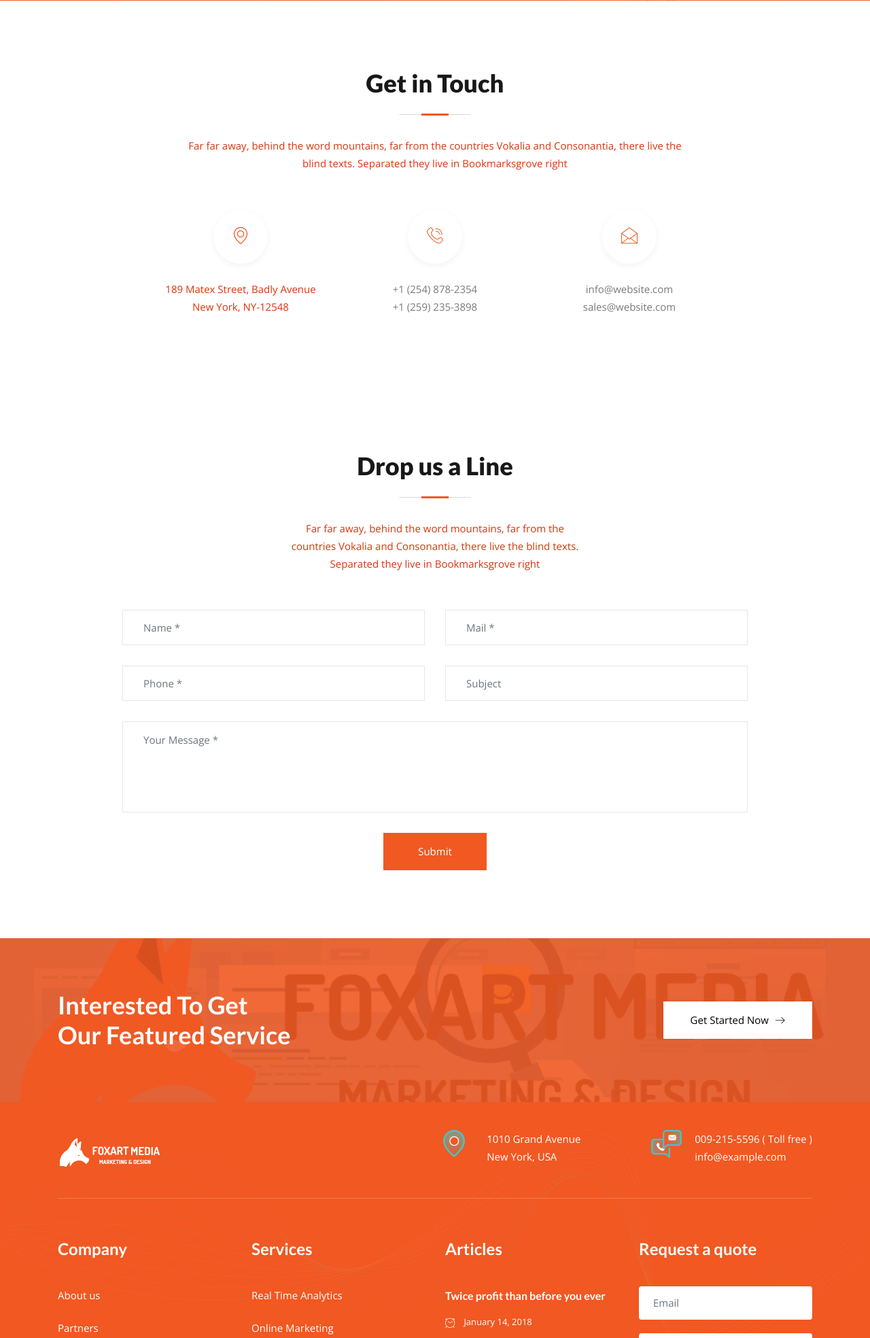
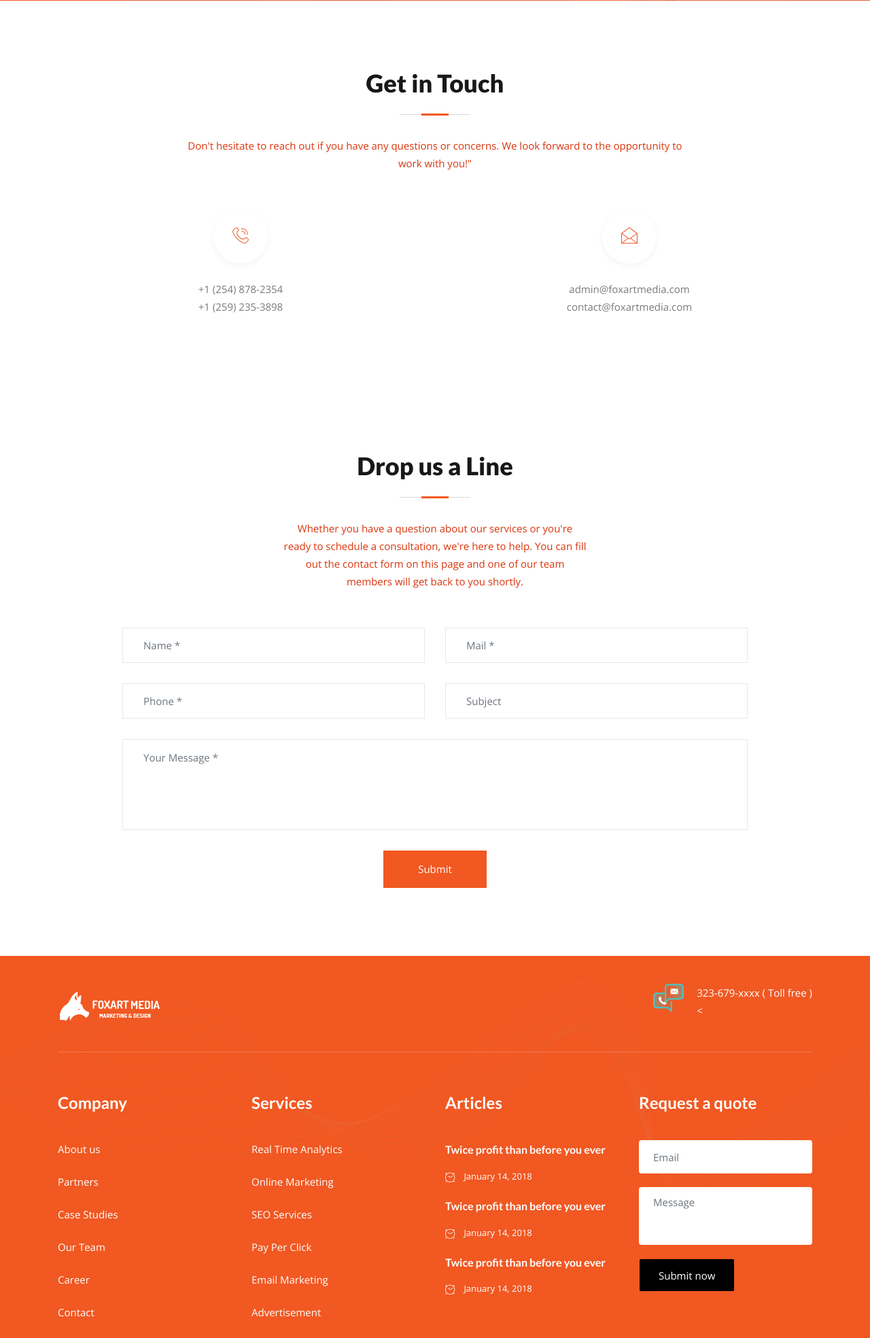
Before and after one commit to PhantomCor3/FoxArt-Media-Webpage, a PHP site: page /contact.php in a window 1280 px wide. Shown: the part 392-2360 px from the top of the page at 68% size. Run offline with PHP 8.4, Linux system fonts and the light colour scheme; data that the repository does not hold is empty; some libraries are stand-ins or nearby versions; some web fonts are replaced.

Commit message:
TexModdify
Adding some text to the website for info

Adding some web and icons for portfolio.

```diff
--- a/contact.php
+++ b/contact.php
@@ -30,7 +30,7 @@
                 <div class="xs-heading text-center style4">
                     <h2 class="section-title">Get in Touch</h2>
                     <span class="line"></span>
-                    <p>Far far away, behind the word mountains, far from the countries Vokalia and Consonantia, there live the blind texts. Separated they live in Bookmarksgrove right</p>
+                    <p>Don't hesitate to reach out if you have any questions or concerns. We look forward to the opportunity to work with you!"</p>
                 </div><!-- .xs-heading END -->
             </div>
         </div><!-- .row END -->
@@ -38,15 +38,7 @@
             <div class="col-lg-10 mx-auto">
                 <div class="contact-info-wraper">
                     <div class="row">
-                        <div class="col-lg-4 col-md-6">
-                            <div class="single-contact-info">
-                                <div class="round-icon">
-                                    <i class="icon icon-map-marker2"></i>
-                                </div><!-- .round-icon END -->
-                                <!//a href="https://www.google.com/maps/place/New+York,+NY,+USA/@40.6971494,-74.2598712,10z/data=!3m1!4b1!4m5!3m4!1s0x89c24fa5d33f083b:0xc80b8f06e177fe62!8m2!3d40.7127753!4d-74.0059728" target="_blank" class="info-content">189 Matex Street, Badly Avenue New York, NY-12548</a>
-                            </div><!-- .single-contact-info END -->
-                        </div>
-                        <div class="col-lg-4 col-md-6">
+                    <div class="col-lg-4 col-sm-12">
                             <div class="single-contact-info">
                                 <div class="round-icon">
                                     <i class="icon icon-phone-call3"></i>
@@ -55,13 +47,22 @@
                                 <a href="callto:+1%20(259)%20235-3898" class="info-content">+1 (259) 235-3898</a>
                             </div><!-- .single-contact-info END -->
                         </div>
-                        <div class="col-lg-4 col-md-6">
+                        <div class="col-lg-4 col-md-2">
+                            <!--div class="single-contact-info">
+                                <div class="round-icon">
+                                    <i class="icon icon-map-marker2"></i>
+                                </div--><!-- .round-icon END -->
+                                <!-- //a href="https://www.google.com/maps/place/New+York,+NY,+USA/@40.6971494,-74.2598712,10z/data=!3m1!4b1!4m5!3m4!1s0x89c24fa5d33f083b:0xc80b8f06e177fe62!8m2!3d40.7127753!4d-74.0059728" target="_blank" class="info-content">189 Matex Street, Badly Avenue New York, NY-12548</a-->
+                            <!--/div--><!-- .single-contact-info END -->
+                        </div>
+
+                        <div class="col-lg-4 col-sm-6">
                             <div class="single-contact-info">
                                 <div class="round-icon">
                                     <i class="icon icon-envelope4"></i>
                                 </div><!-- .round-icon END -->
-                                <a href="mailto:info@website.com" class="info-content">info@website.com</a>
-                                <a href="mailto:sales@website.com" class="info-content">sales@website.com</a>
+                                <a href="mailto:info@website.com" class="info-content">admin@foxartmedia.com</a>
+                                <a href="mailto:sales@website.com" class="info-content">contact@foxartmedia.com</a>
                             </div><!-- .single-contact-info END -->
                         </div>
                     </div><!-- .row END -->
@@ -75,7 +76,7 @@
 <!--div class="map-area">
     <div class="container">
         <div class="xs-map map" id="map-1"></div>
-    </div><!-- .container END -->
+    </div--><!-- .container END -->
 <!--div--><!-- end map area -->
 
 <!-- contact strart -->
@@ -86,7 +87,7 @@
                 <div class="xs-heading text-center style4">
                     <h3 class="section-title">Drop us a Line</h3>
                     <span class="line"></span>
-                    <p>Far far away, behind the word mountains, far from the countries Vokalia and Consonantia, there live the blind texts. Separated they live in Bookmarksgrove right</p>
+                    <p>Whether you have a question about our services or you're ready to schedule a consultation, we're here to help. You can fill out the contact form on this page and one of our team members will get back to you shortly.</p>
                 </div><!-- .xs-heading END -->
             </div>
         </div><!-- .row END -->
@@ -130,7 +131,7 @@
 </section><!-- end contact -->
 
 <!-- call to action section -->
-<section class="call-to-action-area">
+<!--section class="call-to-action-area">
     <div class="container">
         <div class="row">
             <div class="col-lg-5">
@@ -143,9 +144,9 @@
                     <a href="contact.html" class="btn btn-info icon-right"><i class="icon icon-arrow-right"></i>Get Started Now</a>
                 </div>
             </div>
-        </div><!-- .row END -->
-    </div><!-- .container END -->
-</section><!-- end call to action section -->
+        </div--><!-- .row END -->
+    <!--/div--><!-- .container END -->
+<!--/section--><!-- end call to action section -->
 
 
 <?php include('php/secction/footer.php') ?>
--- a/php/secction/footer.php
+++ b/php/secction/footer.php
@@ -13,15 +13,15 @@
                     </div>
                     <div class="col-md-8">
                         <ul class="address-info-list list-inline">
-                            <li>
+                            <!--li>
                                 <div class="address-icon">
                                     <img src="images/pin.png" alt="">
                                 </div>
                                 <div class="address-info"><a href="https://www.google.com/maps/place/1010+Grand+St,+Brooklyn,+NY+11211,+USA/@40.7133521,-73.9370686,17z/data=!3m1!4b1!4m5!3m4!1s0x89c25954b2d0b20d:0xb03e8d55cdb687bc!8m2!3d40.7133521!4d-73.9348799">1010 Grand Avenue <br> New York, USA</a></div>
-                            </li>
+                            </li-->
                             <li>
                                 <div class="address-icon"><img src="images/massage.png" alt=""></div>
-                                <div class="address-info"><a href="tel:009-215-5596">009-215-5596</a> ( Toll free ) <br> <a href="mailto:info@example.com">info@example.com</a></div>
+                                <div class="address-info"><a href="tel:009-215-5596">323-679-xxxx</a> ( Toll free ) <br> <a href="mailto:info@example.com"><?php echo $mail;?><</a></div>
                             </li>
                         </ul>
                         <!-- .address-info-list END -->
--- a/php/secction/header.php
+++ b/php/secction/header.php
@@ -133,41 +133,41 @@
                                             <div class="row">
                                                 <div class="col-lg-4">
                                                     <div class="single-menu-item">
-                                                        <a href="about.html"><i class="icon icon-briefcase"></i>Construction</a>
+                                                        <a href="about.html"><i class="icon icon-planet-earth"></i>Construction</a>
                                                     </div>
                                                     <div class="single-menu-item">
-                                                        <a href="case-studies.html"><i class="icon icon-line-chart"></i>Remodeling</a>
+                                                        <a href="case-studies.html"><i class="icon icon-planet-earth"></i>Remodeling</a>
                                                     </div>
                                                     <div class="single-menu-item">
-                                                        <a href="case-details.html"><i class="icon icon-agenda3"></i>Roofing</a>
+                                                        <a href="case-details.html"><i class="icon icon-planet-earth"></i>Roofing</a>
                                                     </div>
                                                     <div class="single-menu-item">
-                                                        <a href="faq.html"><i class="icon icon-question-circle"></i>Landacaping</a>
+                                                        <a href="faq.html"><i class="icon icon-planet-earth"></i>Landscaping</a>
                                                     </div>
                                                 </div>
                                                 <div class="col-lg-4">
                                                     <div class="single-menu-item">
-                                                        <a href="team.html"><i class="icon icon-folder2"></i>Concrete</a>
+                                                        <a href="team.html"><i class="icon icon-planet-earth"></i>Concrete</a>
                                                     </div>
                                                     <div class="single-menu-item">
-                                                        <a href="map.html"><i class="icon icon-chat"></i>Pool services</a>
+                                                        <a href="map.html"><i class="icon icon-planet-earth"></i>Pool services</a>
                                                     </div>
                                                     <div class="single-menu-item">
-                                                        <a href="shop.html"><i class="icon icon-shopping-cart-1"></i>Handyman</a>
+                                                        <a href="shop.html"><i class="icon icon-planet-earth"></i>Handyman</a>
                                                     </div>
                                                     <div class="single-menu-item">
-                                                        <a href="shop-single.html"><i class="icon icon-wallet"></i>Shop Single</a>
+                                                        <a href="shop-single.html"><i class="icon icon-shopping-cart"></i>Shop </a>
                                                     </div>
                                                 </div>
                                                 <div class="col-lg-4">
                                                     <div class="single-menu-item">
-                                                        <a href="404.html"><i class="icon icon-padlock-1"></i>Home inprovement</a>
+                                                        <a href="404.html"><i class="icon icon-planet-earth"></i>Home inprovement</a>
                                                     </div>
                                                     <div class="single-menu-item">
-                                                        <a href="pricing.html"><i class="icon icon-direction"></i>Cleaning</a>
+                                                        <a href="pricing.html"><i class="icon icon-planet-earth"></i>Cleaning</a>
                                                     </div>
                                                     <div class="single-menu-item">
-                                                        <a href="typography.html"><i class="icon icon-agenda-1"></i>Typography</a>
+                                                        <a href="typography.html"><i class="icon icon-planet-earth"></i>Typography</a>
                                                     </div>
                                                     <div class="single-menu-item">
                                                         <a href="testimonial.html"><i class="icon icon-users"></i>Testimonial</a>
--- a/php/text.php
+++ b/php/text.php
@@ -21,7 +21,10 @@
 	$SEOConvert= str_replace(str_split(' '), '-', $PhoneConvert);
 	$SEOPhone='+505'.$SEOConvert;
 
-	$Mail="admin@foxartmedia.com";$MailRef="mailto:".$Mail;
+	$Mail2="admin@foxartmedia.com";$MailRef="mailto:".$Mail2;
+
+
+	$Mail="contact@foxartmedia.com";$MailRef="mailto:".$Mail;
 	$Services="Web development, graphic design and marketing agency";
 	$Estimates="Free Estimate";
 	$Payment="Tarjetas de Credit or Debit,Transferencias paypal and zelle";
```
Lines whose indentation alone changed are shown as unchanged.
